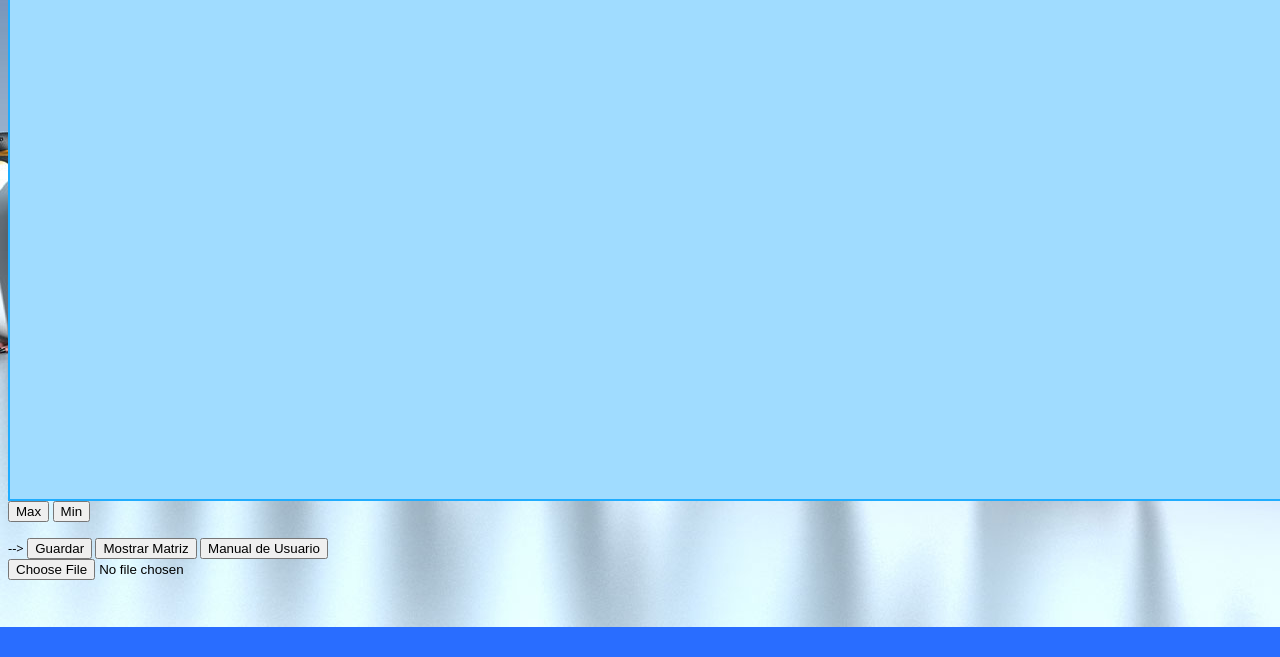
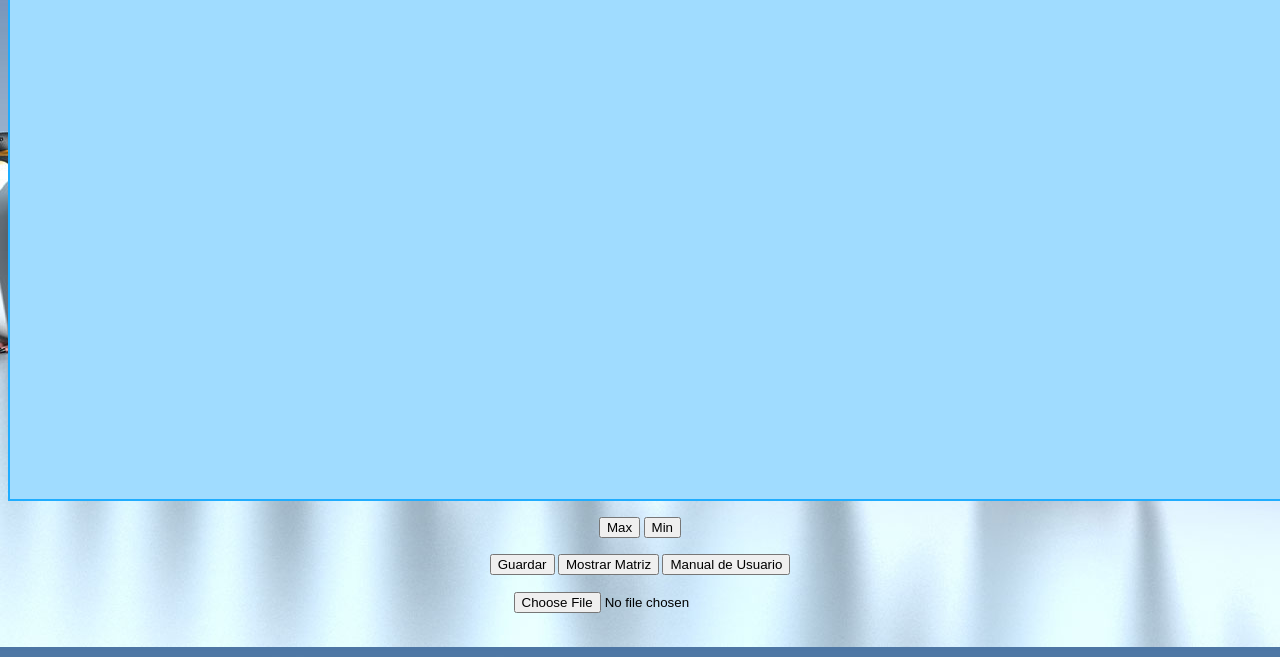
Before and after one commit to SoaringPenguins-UCB/Graphos, a plain HTML site: page asignacion.html in a window 1280 px wide. Shown: the part 173-830 px from the top of the page. Before the commit the page ends 800 px from the top, so only its background shows below. Drawn offline with nearby package versions, Linux system fonts and the light colour scheme; files that its build step writes are made by us from their sources.

Commit message:
otro poco de estilo

```diff
--- a/asignacion.html
+++ b/asignacion.html
@@ -35,6 +35,7 @@
 </style>
   </head>
 
+
   <header id="titulo" >
     <td>
       <!--  <img src="https://tja.ucb.edu.bo/wp-content/uploads/2020/09/cropped-logo-UCB-300x300.png" alt="logo" style="width: 90px; height: 90px;" />
@@ -58,29 +59,32 @@
       </nav>
 
 
-
-
-      <div></div>
       <meta http-equiv="Content-Type" content="text/html; charset=UTF-8" />
-      <div class="container">
+      <center>      <div class="container">
 
         <div id="mynetwork"></div>
 
 
         </div>
       </div>
+    </center>
+
       <table id="matrizFinal" class="table table-striped" >
 
       </table>
+      <center>
+        <h2 id="nada"></h2>
       <div class="d-grid gap-2">
+
         <button onclick="asignacion('max')" class="botones">Max</button>
         <button onclick="asignacion('min')" class="botones">Min</button>
       </button>
         <h2 id="Matrizsol"></h2>
 
       </div>
-
-      <div class="d-grid gap-2">-->
+    </center>
+  <center>
+      <div class="d-grid gap-2">
 
         <button type="button" onclick="descarga()" class="btn btn-success">Guardar</button>
         <button type="button" onclick="MostrarMatriz()" class="btn btn-success">Mostrar Matriz</button>
@@ -88,14 +92,16 @@
 
 
       </div>
-
+    </center>
 
   <!-- <label for="exampleFormControlFile1">Example file input</label>
   <input type="file" class="form-control-file" id="file-input" > -->
-
+       <center>
+        <h2 id="nada2"></h2>
   <div>
     <input class="form-control form-control-lg" id="import" type="file">
   </div>
+</center>
   <br>
 
   <div class="modal fade" id="staticBackdrop" data-bs-backdrop="static" data-bs-keyboard="false" tabindex="-1" aria-labelledby="staticBackdropLabel" aria-hidden="true">
```
